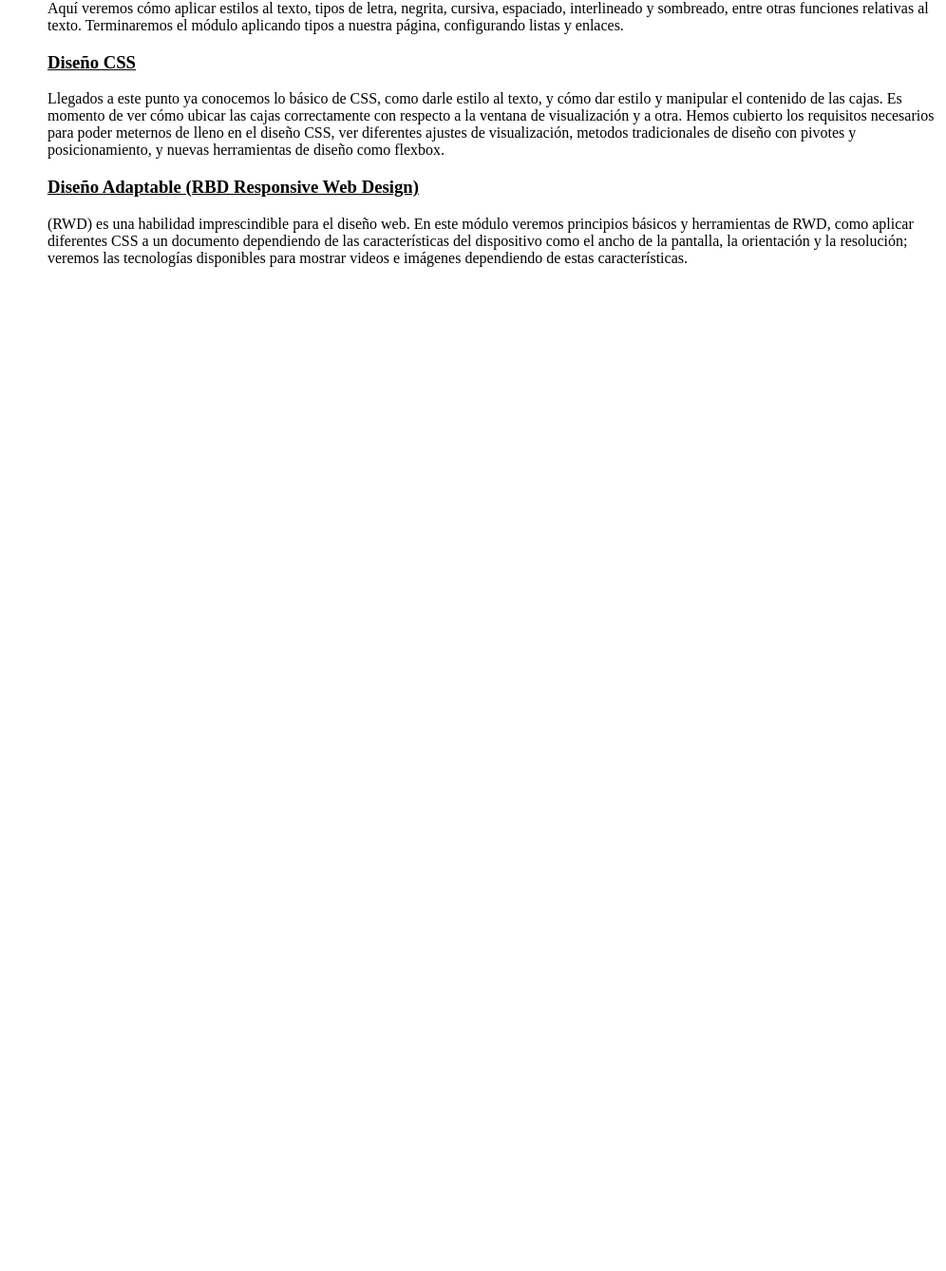
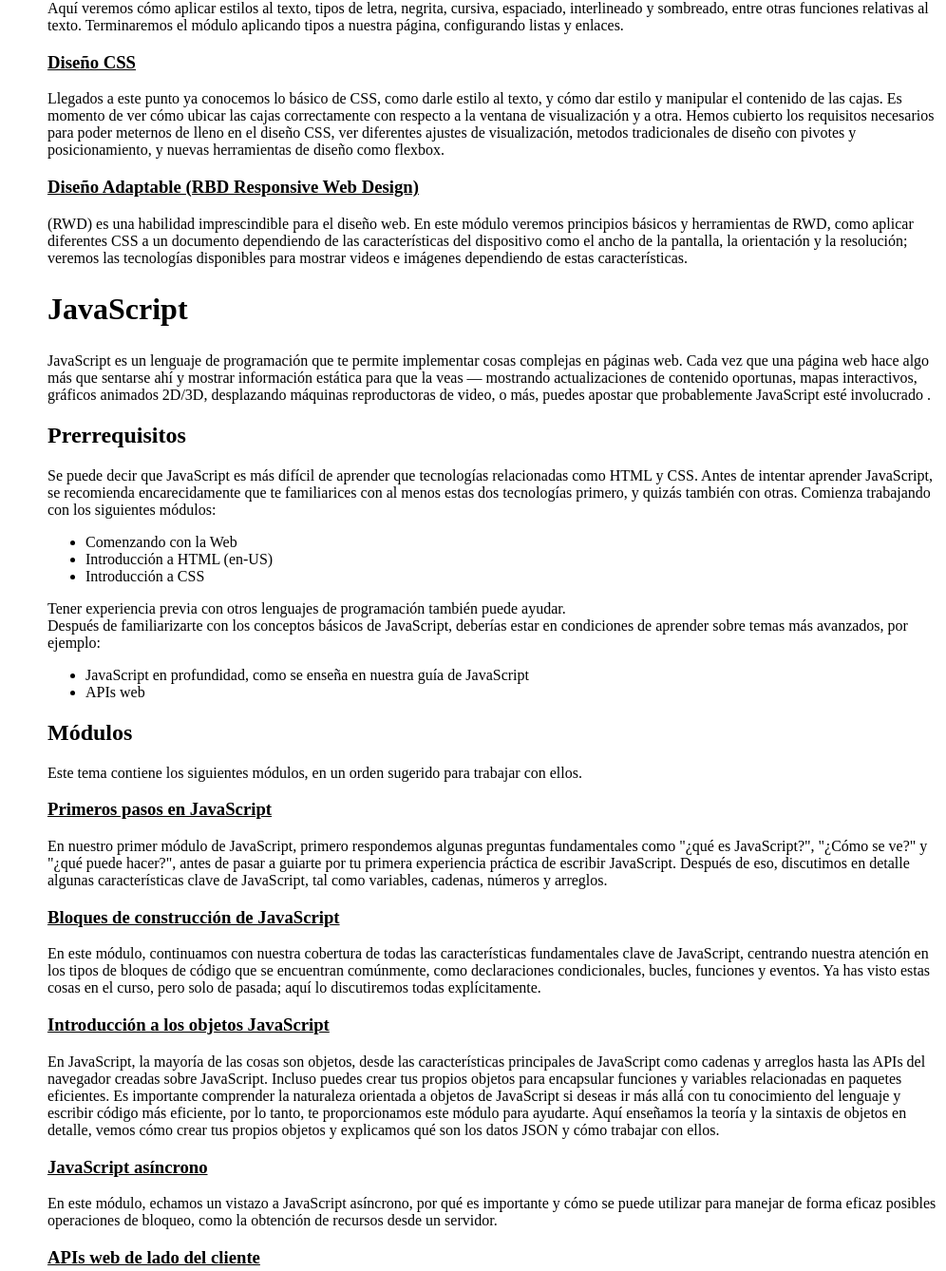
Before and after one commit to Aliglez/FAQs, a plain HTML site: page index.html in a window 1280 px wide. Shown: the part 2739-4077 px from the top of the page at 95% size, without its empty margins (284-1280 px from the left). Before the commit the page ends 3044 px from the top, so only its background shows below. Drawn offline with Linux system fonts and the light colour scheme.

Commit message:
javaScript section created

```diff
--- a/index.html
+++ b/index.html
@@ -159,6 +159,45 @@
         (RWD) es una habilidad imprescindible para el diseño web. En este módulo veremos principios básicos y herramientas de RWD, como aplicar diferentes CSS a un documento dependiendo de las características del dispositivo como el ancho de la pantalla, la orientación y la resolución; veremos las tecnologías disponibles para mostrar videos e imágenes dependiendo de estas características.
     </P>
 
+    <p>
+        <h1 id="JS">JavaScript</h1>
+        JavaScript es un lenguaje de programación que te permite implementar cosas complejas en páginas web. Cada vez que una página web hace algo más que sentarse ahí y mostrar información estática para que la veas — mostrando actualizaciones de contenido oportunas, mapas interactivos, gráficos animados 2D/3D, desplazando máquinas reproductoras de video, o más, puedes apostar que probablemente JavaScript esté involucrado .
+        <h2>Prerrequisitos</h2>
+        Se puede decir que JavaScript es más difícil de aprender que tecnologías relacionadas como HTML y CSS. Antes de intentar aprender JavaScript, se recomienda encarecidamente que te familiarices con al menos estas dos tecnologías primero, y quizás también con otras. Comienza trabajando con los siguientes módulos:
+
+        <ul>
+        <li>Comenzando con la Web</li>
+        <li>Introducción a HTML (en-US)</li>
+        <li>Introducción a CSS</li>
+        </ul>
+        Tener experiencia previa con otros lenguajes de programación también puede ayudar.
+        <br>
+        Después de familiarizarte con los conceptos básicos de JavaScript, deberías estar en condiciones de aprender sobre temas más avanzados, por ejemplo:
+        <br>
+        <ul>
+        <li>JavaScript en profundidad, como se enseña en nuestra guía de JavaScript</li>
+        <li>APIs web</li>
+        </ul>
+
+        <h2>Módulos</h2>
+        Este tema contiene los siguientes módulos, en un orden sugerido para trabajar con ellos.
+
+        <h3>Primeros pasos en JavaScript</h3>
+        En nuestro primer módulo de JavaScript, primero respondemos algunas preguntas fundamentales como "¿qué es JavaScript?", "¿Cómo se ve?" y "¿qué puede hacer?", antes de pasar a guiarte por tu primera experiencia práctica de escribir JavaScript. Después de eso, discutimos en detalle algunas características clave de JavaScript, tal como variables, cadenas, números y arreglos.
+
+        <h3>Bloques de construcción de JavaScript</h3>
+        En este módulo, continuamos con nuestra cobertura de todas las características fundamentales clave de JavaScript, centrando nuestra atención en los tipos de bloques de código que se encuentran comúnmente, como declaraciones condicionales, bucles, funciones y eventos. Ya has visto estas cosas en el curso, pero solo de pasada; aquí lo discutiremos todas explícitamente.
+
+        <h3>Introducción a los objetos JavaScript</h3>
+        En JavaScript, la mayoría de las cosas son objetos, desde las características principales de JavaScript como cadenas y arreglos hasta las APIs del navegador creadas sobre JavaScript. Incluso puedes crear tus propios objetos para encapsular funciones y variables relacionadas en paquetes eficientes. Es importante comprender la naturaleza orientada a objetos de JavaScript si deseas ir más allá con tu conocimiento del lenguaje y escribir código más eficiente, por lo tanto, te proporcionamos este módulo para ayudarte. Aquí enseñamos la teoría y la sintaxis de objetos en detalle, vemos cómo crear tus propios objetos y explicamos qué son los datos JSON y cómo trabajar con ellos.
+
+        <h3>JavaScript asíncrono</h3>
+        En este módulo, echamos un vistazo a JavaScript asíncrono, por qué es importante y cómo se puede utilizar para manejar de forma eficaz posibles operaciones de bloqueo, como la obtención de recursos desde un servidor.
+
+        <h3>APIs web de lado del cliente</h3>
+        Al escribir JavaScript de lado del cliente para sitios web o aplicaciones, no irás muy lejos antes de comenzar a usar las APIs — interfaces para manipular diferentes aspectos del navegador y el sistema operativo en el que se ejecuta el sitio, o incluso datos de otros sitios web o servicios. En este módulo, exploraremos qué son las APIs y cómo utilizar algunas de las APIs más populares que encontrarás a menudo en tu trabajo de desarrollo.
+    </p>
+
 </section>
 
     </div>
```
